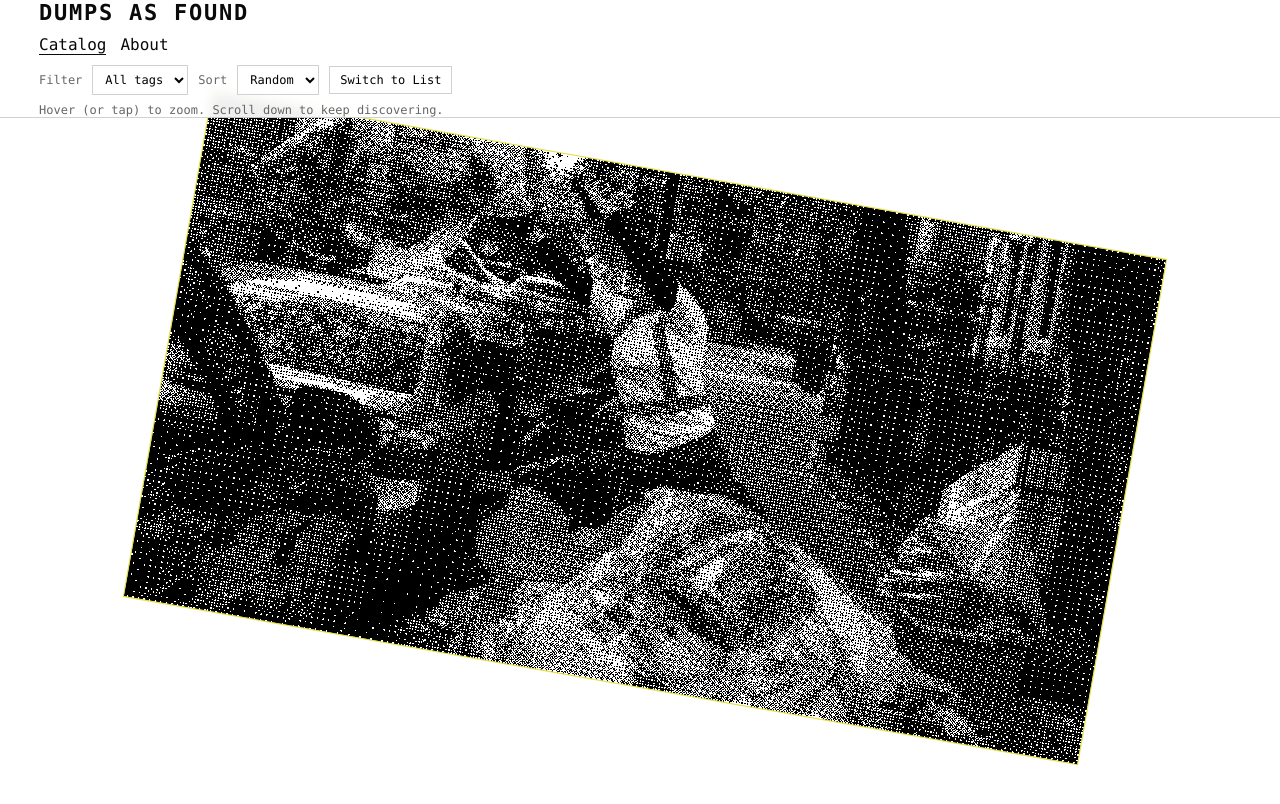
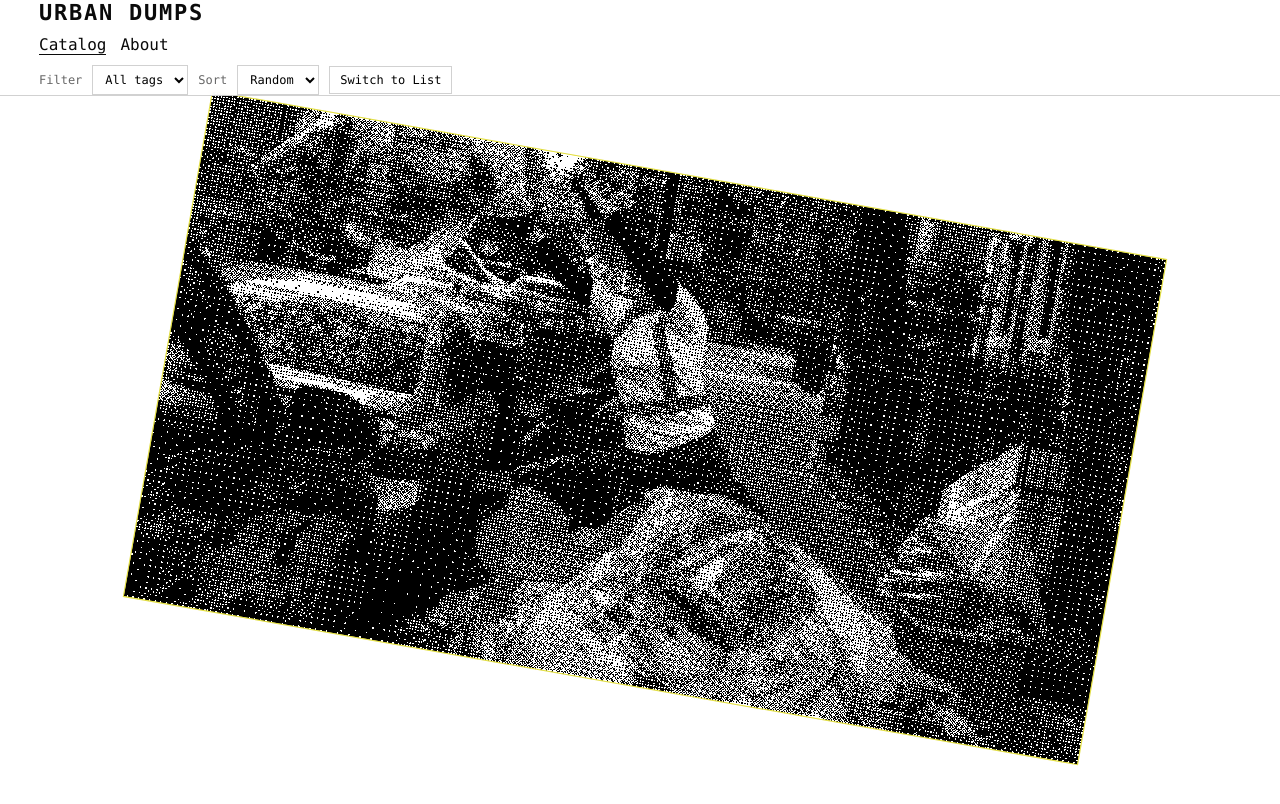
Before and after one commit to sw4121-star/s-yu-lab, a plain HTML site: page project2/index.html in a window 1280 px wide. Shown: the top 804 px of the page. Drawn offline with Linux system fonts and the light colour scheme.

Commit message:
Update index.html

```diff
--- a/project2/index.html
+++ b/project2/index.html
@@ -11,7 +11,7 @@
 
 <body>
   <header class="site-header">
-    <h1>DUMPS AS FOUND</h1>
+    <h1>URBAN DUMPS</h1>
 
     <nav class="site-nav" aria-label="Primary navigation">
       <a href="./index.html" aria-current="page">Catalog</a>
@@ -37,9 +37,7 @@
         </button>
       </div>
 
-      <p class="hint">
-        Hover (or tap) to zoom. Scroll down to keep discovering.
-      </p>
+
     </section>
   </header>
 
```
